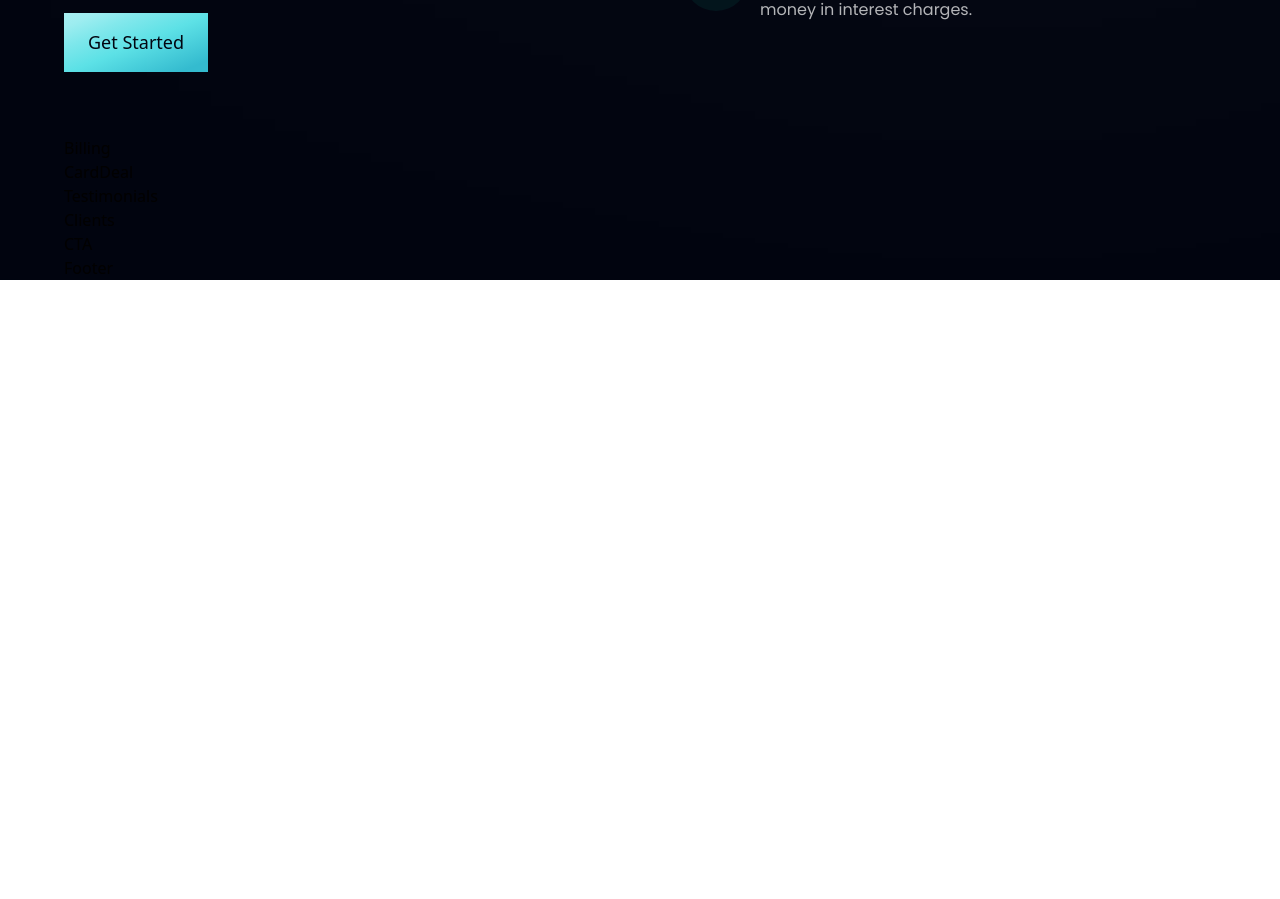
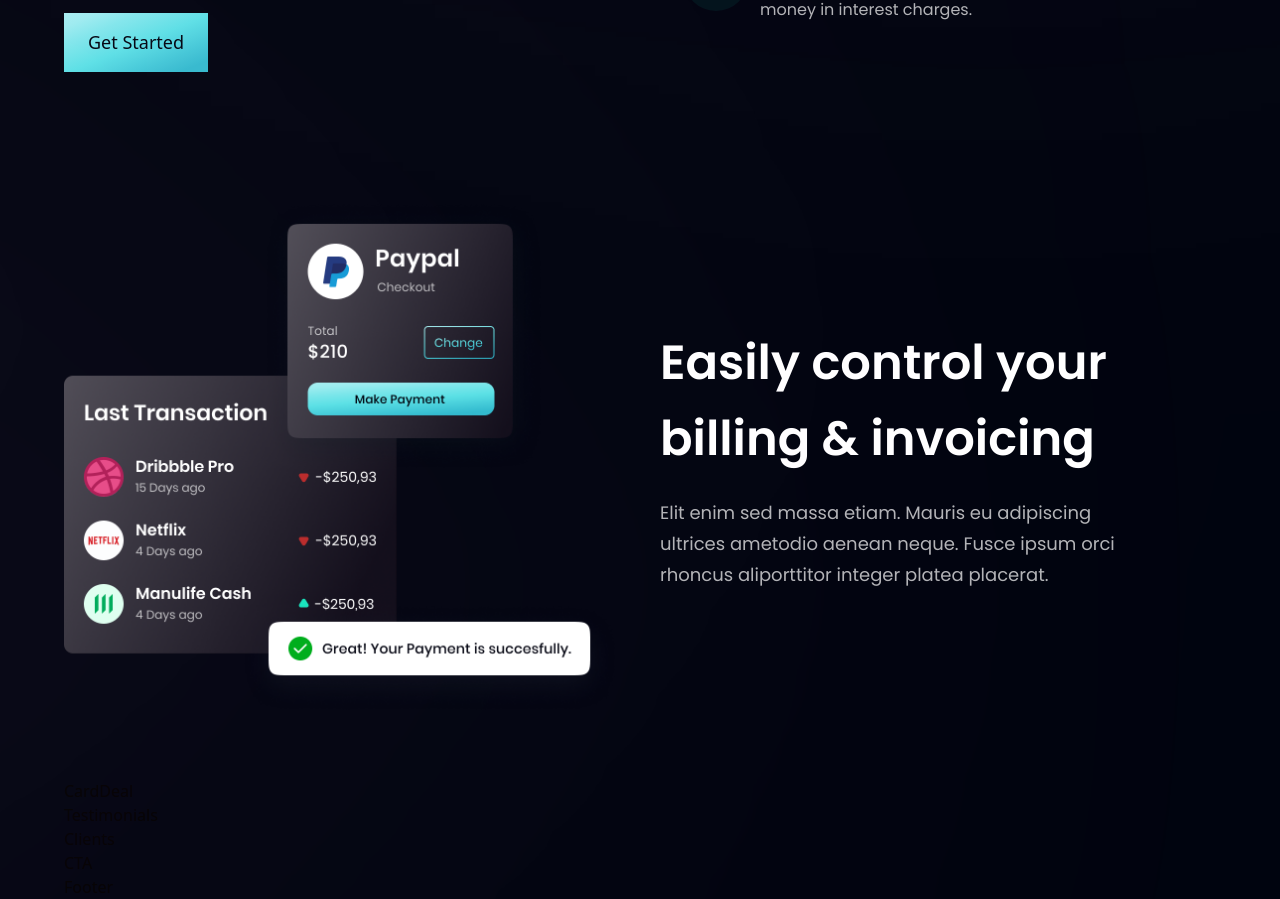
Before and after one commit to artikov/modern-bank-ui, a React (Vite) app: page / in a window 1280 px wide. Shown: the part 1410-2309 px from the top of the page. Before the commit the page ends 1690 px from the top, so only its background shows below. Built offline with nearby package versions, Linux system fonts and the light colour scheme.

Commit message:
Billing component update

```diff
--- a/src/components/Billing.jsx
+++ b/src/components/Billing.jsx
@@ -1,9 +1,31 @@
 import React from 'react'
+import { apple, bill, google } from '../assets'
+import styles, {layout} from '../style'
 
-const Billing = () => {
-  return (
-    <div>Billing</div>
-  )
-}
+const Billing = () => (
+  <section id="product" className={layout.sectionReverse}>
+    <div className={layout.sectionImgReverse}>
+      <img
+        src={bill}
+        alt="billing"
+        className="w-[100%] h-[100%] relative z-[5]"
+      />
+
+      <div className="absolute z-[3] -left-1/2 top-0 w-[50%] h-[50%] rounded-full white__gradient" />
+      <div className="absolute z-[0] -left-1/2 bottom-0 w-[50%] h-[50%] rounded-full pink__gradient" />
+    </div>
+
+    <div className={layout.sectionInfo}>
+      <h2 className={styles.heading2}>
+        Easily control your <br className="sm:block hidden" /> billing &
+        invoicing
+      </h2>
+      <p className={`${styles.paragraph} max-w-[470px] mt-5`}>
+        Elit enim sed massa etiam. Mauris eu adipiscing ultrices ametodio aenean
+        neque. Fusce ipsum orci rhoncus aliporttitor integer platea placerat.
+      </p>
+    </div>
+  </section>
+);
 
 export default Billing
--- a/src/index.css
+++ b/src/index.css
@@ -131,7 +131,7 @@
 
 .pink__gradient {
   background: linear-gradient(90deg, #f4c4f3 0%, #fc67fa 100%);
-  filter: blur(375px);
+  filter: blur(475px);
 }
 
 .white__gradient {
```
